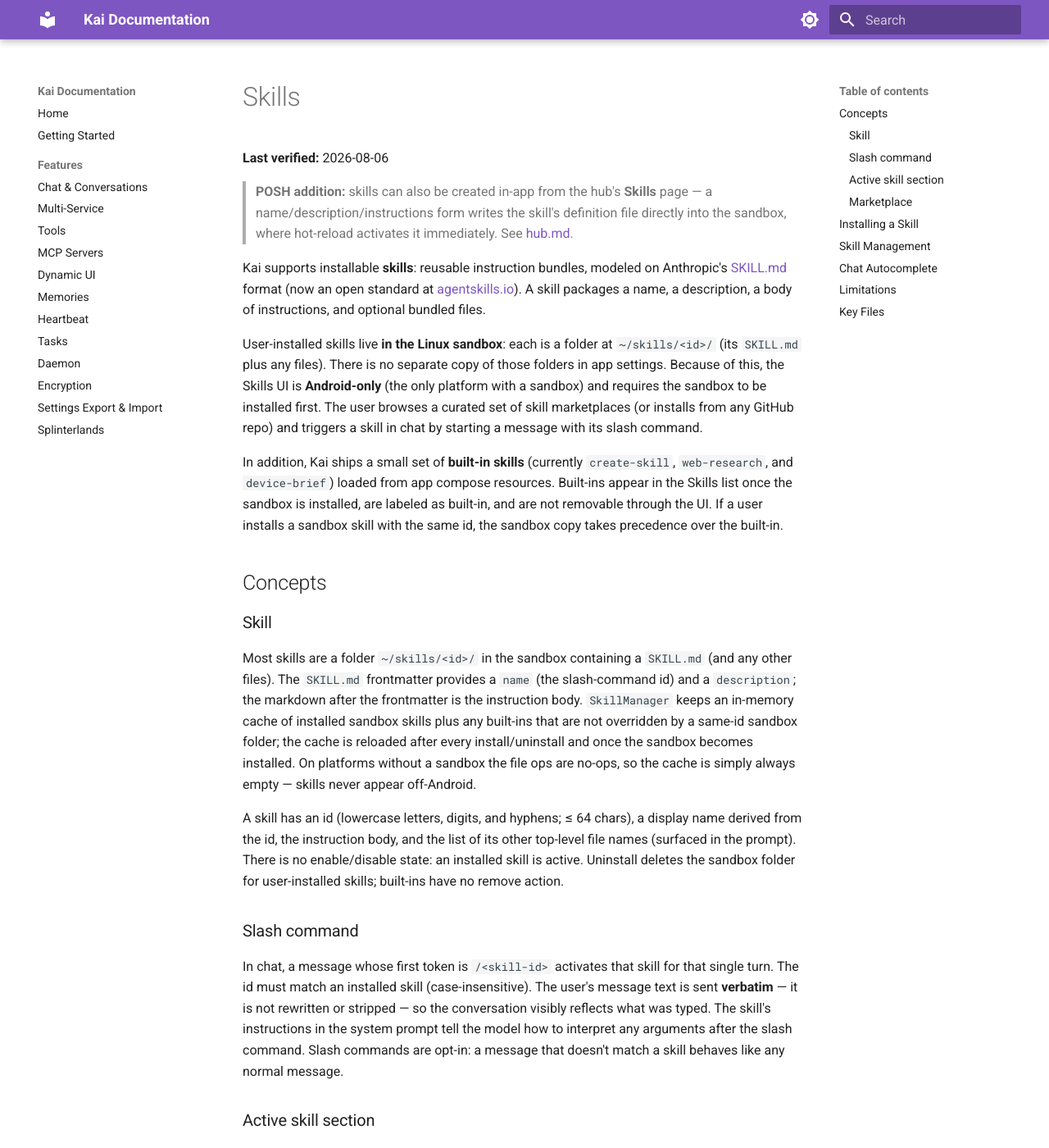
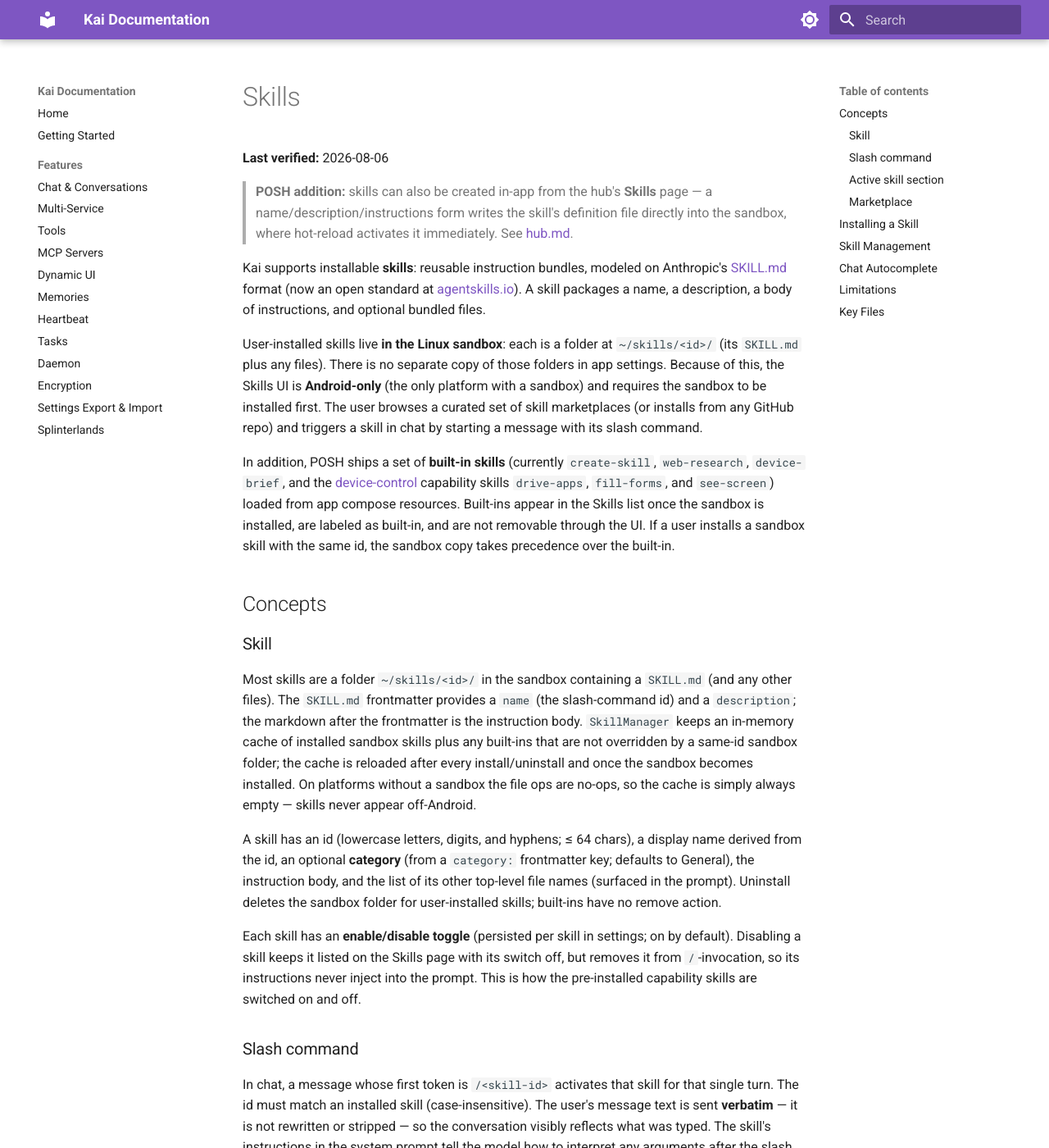
Before and after one commit to ether4o4/POSH, an MkDocs documentation site: the page built from docs/features/skills.md, in a window 1280 px wide and 1400 px high. Shown: the whole window at 82% size. Built offline with MkDocs 1.6.1 and Material for MkDocs 9.7.7, drawn with Linux system fonts in a browser that asks for light colours; some of the changed text lies outside the part shown.

Commit message:
Docs: device-control feature doc + skills/tools updates
- New docs/features/device-control.md documenting the accessibility-based
  phone-control feature (gating, tools, on-device allowlist, permissions
  walkthrough, limitations, key files).
- skills.md: categories, the per-skill enable/disable toggle (correcting
  the old "no enable/disable state" note), and the new capability skills.
- tools.md: device_* tool family row.

Co-Authored-By: Claude Opus 4.8 <noreply@anthropic.com>
Claude-Session: https://claude.ai/code/session_017er5FRgDQiCkBK1u55Nnyj

```diff
--- a/docs/features/skills.md
+++ b/docs/features/skills.md
@@ -8,7 +8,7 @@ Kai supports installable **skills**: reusable instruction bundles, modeled on An
 
 User-installed skills live **in the Linux sandbox**: each is a folder at `~/skills/<id>/` (its `SKILL.md` plus any files). There is no separate copy of those folders in app settings. Because of this, the Skills UI is **Android-only** (the only platform with a sandbox) and requires the sandbox to be installed first. The user browses a curated set of skill marketplaces (or installs from any GitHub repo) and triggers a skill in chat by starting a message with its slash command.
 
-In addition, Kai ships a small set of **built-in skills** (currently `create-skill`, `web-research`, and `device-brief`) loaded from app compose resources. Built-ins appear in the Skills list once the sandbox is installed, are labeled as built-in, and are not removable through the UI. If a user installs a sandbox skill with the same id, the sandbox copy takes precedence over the built-in.
+In addition, POSH ships a set of **built-in skills** (currently `create-skill`, `web-research`, `device-brief`, and the [device-control](device-control.md) capability skills `drive-apps`, `fill-forms`, and `see-screen`) loaded from app compose resources. Built-ins appear in the Skills list once the sandbox is installed, are labeled as built-in, and are not removable through the UI. If a user installs a sandbox skill with the same id, the sandbox copy takes precedence over the built-in.
 
 ## Concepts
 
@@ -16,7 +16,9 @@ In addition, Kai ships a small set of **built-in skills** (currently `create-ski
 
 Most skills are a folder `~/skills/<id>/` in the sandbox containing a `SKILL.md` (and any other files). The `SKILL.md` frontmatter provides a `name` (the slash-command id) and a `description`; the markdown after the frontmatter is the instruction body. `SkillManager` keeps an in-memory cache of installed sandbox skills plus any built-ins that are not overridden by a same-id sandbox folder; the cache is reloaded after every install/uninstall and once the sandbox becomes installed. On platforms without a sandbox the file ops are no-ops, so the cache is simply always empty — skills never appear off-Android.
 
-A skill has an id (lowercase letters, digits, and hyphens; ≤ 64 chars), a display name derived from the id, the instruction body, and the list of its other top-level file names (surfaced in the prompt). There is no enable/disable state: an installed skill is active. Uninstall deletes the sandbox folder for user-installed skills; built-ins have no remove action.
+A skill has an id (lowercase letters, digits, and hyphens; ≤ 64 chars), a display name derived from the id, an optional **category** (from a `category:` frontmatter key; defaults to General), the instruction body, and the list of its other top-level file names (surfaced in the prompt). Uninstall deletes the sandbox folder for user-installed skills; built-ins have no remove action.
+
+Each skill has an **enable/disable toggle** (persisted per skill in settings; on by default). Disabling a skill keeps it listed on the Skills page with its switch off, but removes it from `/`-invocation, so its instructions never inject into the prompt. This is how the pre-installed capability skills are switched on and off.
 
 ### Slash command
 
@@ -46,7 +48,7 @@ Both paths install the same way: a browsed entry carries its full repo coordinat
 
 ## Skill Management
 
-Each skill card shows the slash command (`/<id>`) and the description; expanding a **user-installed** skill reveals a remove button. Removal is deferred with a snackbar "Undo" option before the folder is deleted, matching the MCP and service flows. Built-in skills show a Built-in badge and omit the remove action.
+Skills are grouped under **category headers** (Device Control, Vision, Research, Daily, General). Each skill card shows the slash command (`/<id>`), the description, and an on/off **switch**; expanding a **user-installed** skill reveals a remove button. Removal is deferred with a snackbar "Undo" option before the folder is deleted, matching the MCP and service flows. Built-in skills show a Built-in badge and omit the remove action (but still have the enable/disable switch).
 
 ## Chat Autocomplete
 
```
Also changed, not shown: docs/features/device-control.md (added, +71 -0 lines), docs/features/tools.md (+2 -1 lines).
